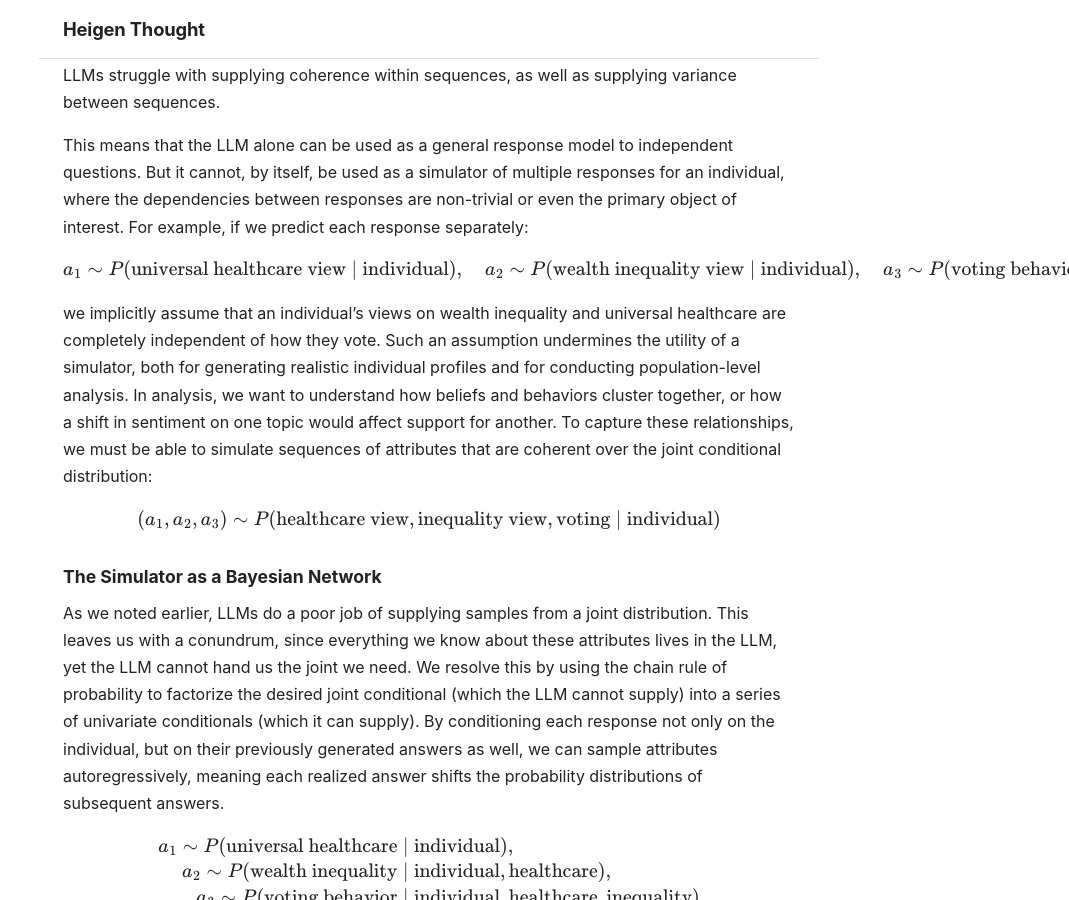
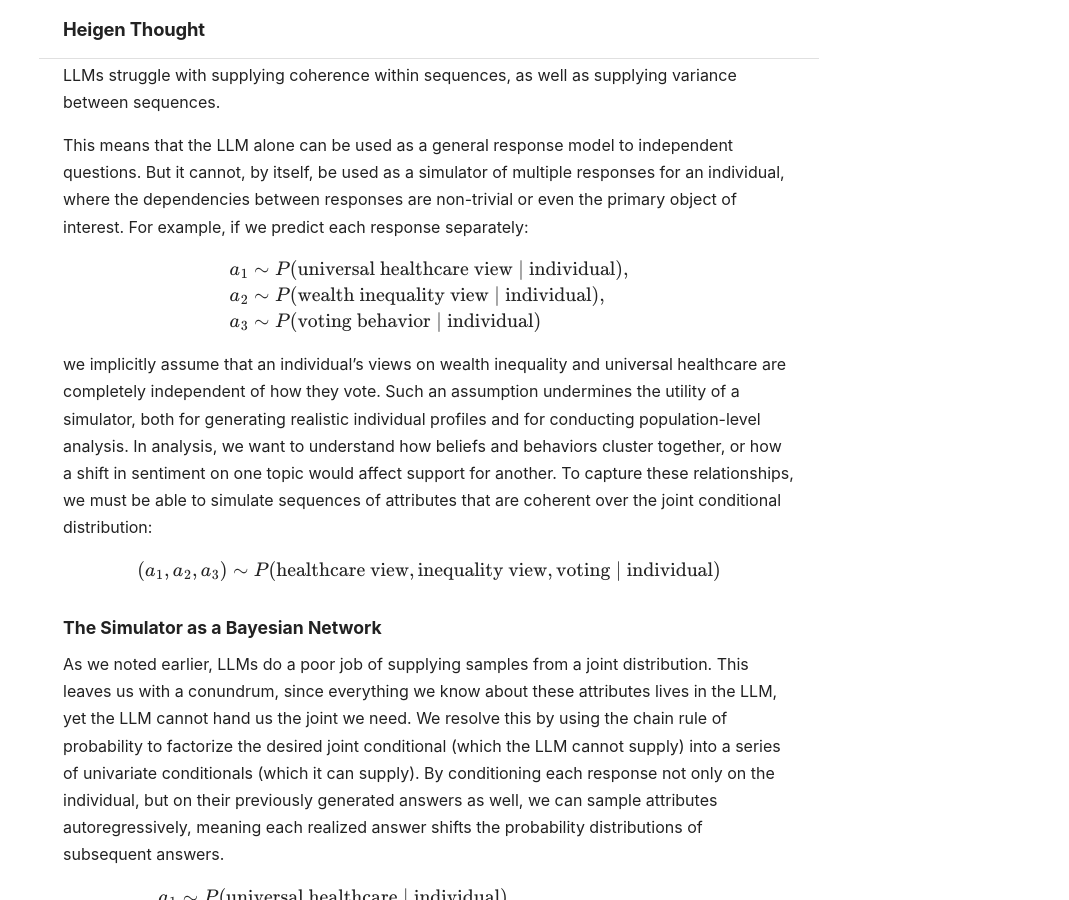
Before and after one commit to henry-eigen/henry-eigen.github.io, a Jekyll site: the page built from _posts/2026-08-19-distilled-conditional-bayesian-networks.md, in a window 1280 px wide and 900 px high, scrolled down 984 px. Shown: the whole window, without its empty margins (211-1280 px from the left). Built offline with Jekyll 4.4.1, drawn with Linux system fonts in a browser that asks for light colours.

Commit message:
Stack the three separate-prediction draws onto three aligned lines
The single-line display equation in section 1 overflowed the post
column; converted to an aligned block matching the autoregressive
block below it. Same change applied to the grandjoint prose master.

Co-Authored-By: Claude Fable 5 <noreply@anthropic.com>

```diff
--- a/_posts/2026-08-19-distilled-conditional-bayesian-networks.md
+++ b/_posts/2026-08-19-distilled-conditional-bayesian-networks.md
@@ -23,9 +23,11 @@ It is generally observed that they perform much more reliably as suppliers of co
 This means that the LLM alone can be used as a general response model to independent questions. But it cannot, by itself, be used as a simulator of multiple responses for an individual, where the dependencies between responses are non-trivial or even the primary object of interest. For example, if we predict each response separately:
 
 $$
-a_1 \sim P(\text{universal healthcare view} \mid \text{individual}),
-\quad a_2 \sim P(\text{wealth inequality view} \mid \text{individual}),
-\quad a_3 \sim P(\text{voting behavior} \mid \text{individual}),
+\begin{aligned}
+a_1 &\sim P(\text{universal healthcare view} \mid \text{individual}),
+\newline a_2 &\sim P(\text{wealth inequality view} \mid \text{individual}),
+\newline a_3 &\sim P(\text{voting behavior} \mid \text{individual})
+\end{aligned}
 $$
 
 we implicitly assume that an individual's views on wealth inequality and universal healthcare are completely independent of how they vote. Such an assumption undermines the utility of a simulator, both for generating realistic individual profiles and for conducting population-level analysis. In analysis, we want to understand how beliefs and behaviors cluster together, or how a shift in sentiment on one topic would affect support for another. To capture these relationships, we must be able to simulate sequences of attributes that are coherent over the joint conditional distribution:
```
